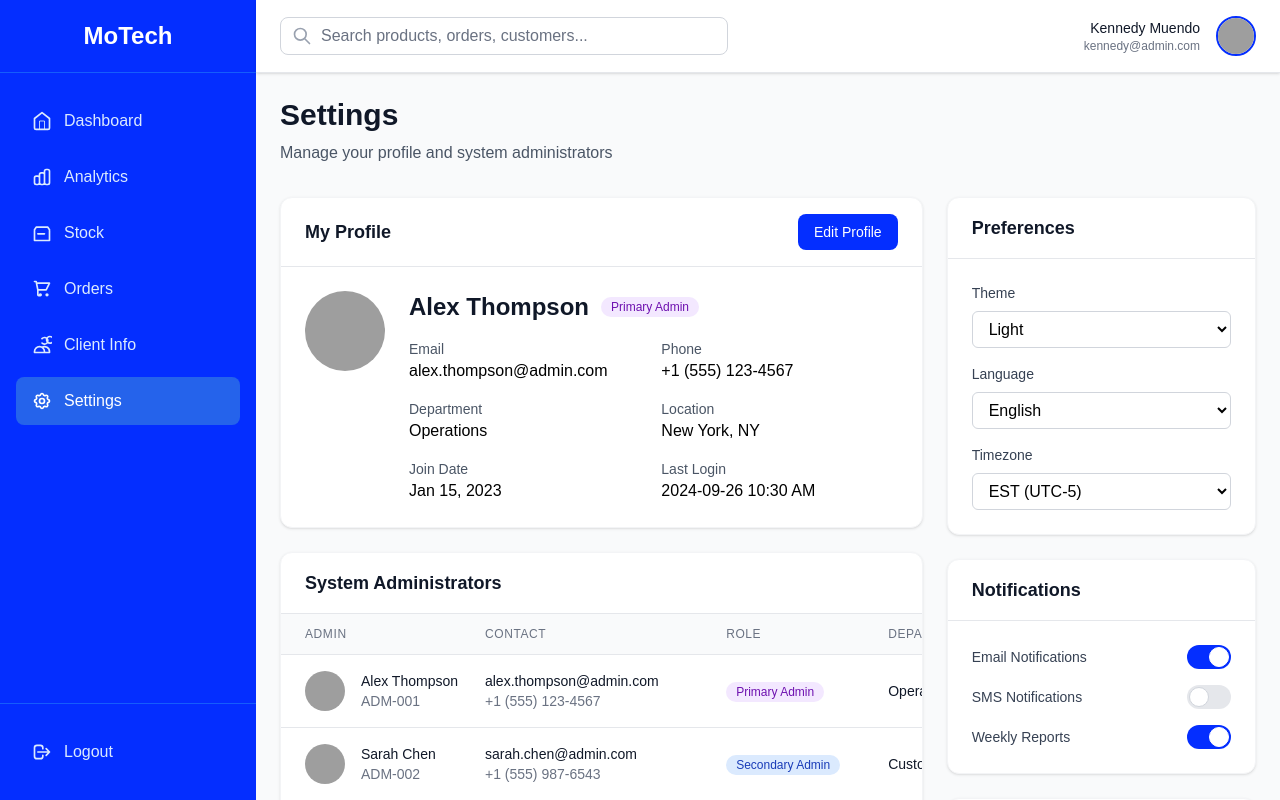
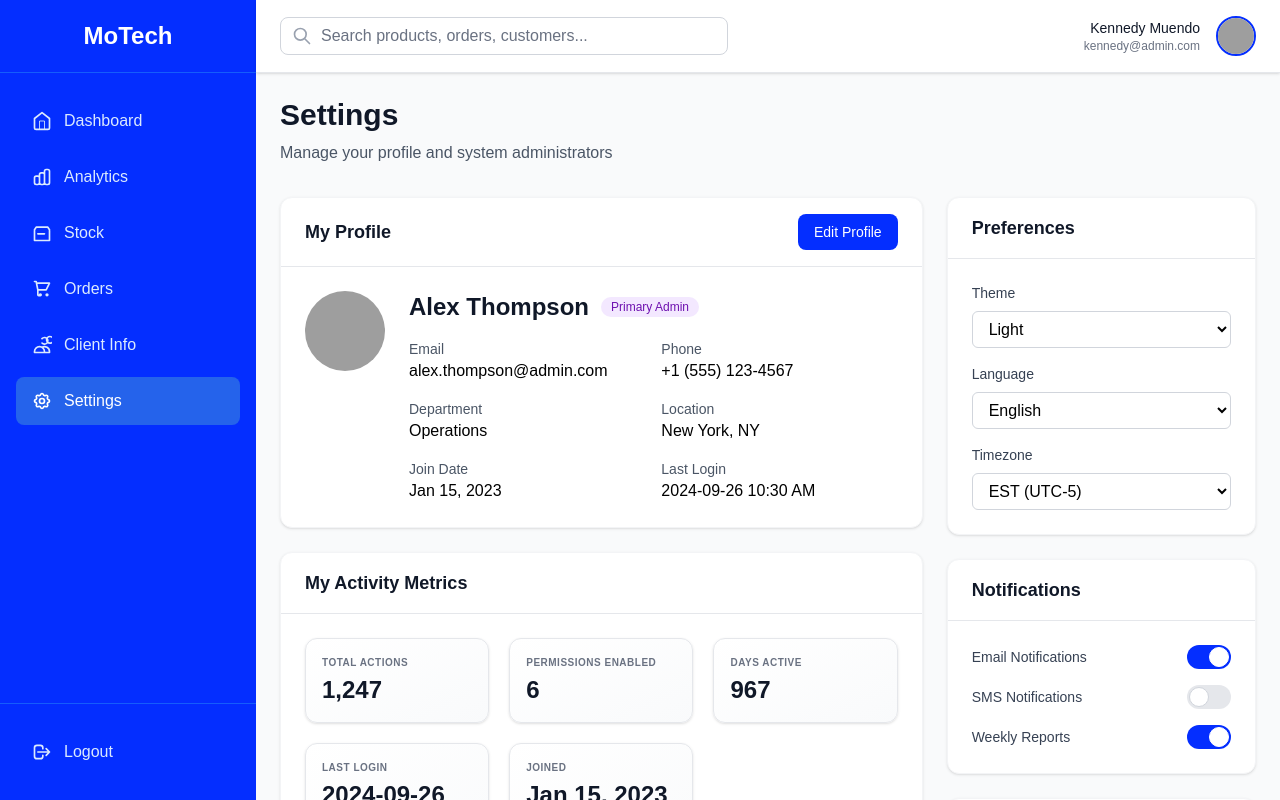
Before and after one commit to muendokennedy/ai-powered-ecommerce-tech-frontend, a Vue app: page /admin/settings in a window 1280 px wide. Built offline with nearby package versions, Linux system fonts and the light colour scheme; grey boxes are pictures that could not be loaded.

Commit message:
Added recent activity log and the summary metrics of the currently logged in admin account

```diff
--- a/src/views/Admin/SettingsView.vue
+++ b/src/views/Admin/SettingsView.vue
@@ -1,5 +1,5 @@
 <script setup>
-import { reactive, ref } from 'vue'
+import { reactive, ref, computed } from 'vue'
 import AdminSidebar from '@/components/Admin/AdminSidebar.vue'
 import AdminHeader from '@/components/Admin/AdminHeader.vue'
 
@@ -260,6 +260,27 @@ const formatDate = (dateString) => {
   })
 }
 
+// --- Profile Metrics & Recent Activity (Derived) ---
+const currentAdminRecord = computed(() => admins.find(a => a.id === currentAdmin.id))
+const diffInDays = (from) => {
+  const start = new Date(from)
+  const now = new Date()
+  return Math.max(0, Math.floor((now - start)/(1000*60*60*24)))
+}
+const profileMetrics = computed(() => {
+  const a = currentAdminRecord.value
+  if (!a) return []
+  const permissionsEnabled = Object.values(a.permissions || {}).filter(Boolean).length
+  return [
+    { label: 'Total Actions', value: a.totalActions?.toLocaleString?.() || '—' },
+    { label: 'Permissions Enabled', value: permissionsEnabled },
+    { label: 'Days Active', value: diffInDays(a.joinDate) },
+    { label: 'Last Login', value: a.lastLogin || '—' },
+    { label: 'Joined', value: formatDate(a.joinDate) }
+  ]
+})
+const recentActivity = computed(() => (currentAdminRecord.value?.activityLog || []).slice(0,6))
+
 const updatePreference = (key, value) => {
   currentAdmin.preferences[key] = value
   showNotification({ type: 'success', title: 'Preference Saved', message: `${key.replace(/([A-Z])/g,' $1')} updated.` })
@@ -392,6 +413,7 @@ function showNotification({ type='info', title='', message='', duration=4000 })
             <!-- Profile Section -->
             <div class="lg:col-span-2 space-y-6">
               <!-- Current Admin Profile -->
+               <div>
                  <div class="bg-white rounded-xl shadow-sm border border-gray-100">
                    <div class="px-6 py-4 border-b border-gray-200 flex items-center justify-between">
                      <h3 class="text-lg font-semibold text-gray-900">My Profile</h3>
@@ -441,86 +463,48 @@ function showNotification({ type='info', title='', message='', duration=4000 })
                      </div>
                    </div>
                  </div>
-
-              <!-- System Administrators Table -->
-              <div class="bg-white rounded-xl shadow-sm border border-gray-100">
-                <div class="px-6 py-4 border-b border-gray-200">
-                  <h3 class="text-lg font-semibold text-gray-900">System Administrators</h3>
                </div>
-
-                <div class="overflow-x-auto">
-                  <table class="min-w-full divide-y divide-gray-200">
-                    <thead class="bg-gray-50">
-                      <tr>
-                        <th class="px-6 py-3 text-left text-xs font-medium text-gray-500 uppercase tracking-wider">Admin</th>
-                        <th class="px-6 py-3 text-left text-xs font-medium text-gray-500 uppercase tracking-wider">Contact</th>
-                        <th class="px-6 py-3 text-left text-xs font-medium text-gray-500 uppercase tracking-wider">Role</th>
-                        <th class="px-6 py-3 text-left text-xs font-medium text-gray-500 uppercase tracking-wider">Department</th>
-                        <th class="px-6 py-3 text-left text-xs font-medium text-gray-500 uppercase tracking-wider">Status</th>
-                        <th class="px-6 py-3 text-left text-xs font-medium text-gray-500 uppercase tracking-wider">Last Login</th>
-                        <th class="px-6 py-3 text-left text-xs font-medium text-gray-500 uppercase tracking-wider">Actions</th>
-                      </tr>
-                    </thead>
-                    <tbody class="bg-white divide-y divide-gray-200">
-                      <tr v-for="admin in admins" :key="admin.id" class="hover:bg-gray-50">
-                        <td class="px-6 py-4 whitespace-nowrap">
-                          <div class="flex items-center">
-                            <img :src="admin.avatar" :alt="admin.name" class="h-10 w-10 rounded-full object-cover mr-4">
-                            <div>
-                              <div class="text-sm font-medium text-gray-900">{{ admin.name }}</div>
-                              <div class="text-sm text-gray-500">{{ admin.id }}</div>
+                <!-- Metrics & Recent Activity (Directly Below Profile) -->
+                <!-- Metrics Card -->
+                <div class="bg-white rounded-xl shadow-sm border border-gray-100 xl:col-span-2">
+                  <div class="px-6 py-4 border-b border-gray-200 flex items-center justify-between">
+                    <h3 class="text-lg font-semibold text-gray-900">My Activity Metrics</h3>
                   </div>
-                          </div>
-                        </td>
-                        <td class="px-6 py-4 whitespace-nowrap">
-                          <div class="text-sm text-gray-900">{{ admin.email }}</div>
-                          <div class="text-sm text-gray-500">{{ admin.phone }}</div>
-                        </td>
-                        <td class="px-6 py-4 whitespace-nowrap">
-                          <span :class="['inline-flex items-center px-2.5 py-0.5 rounded-full text-xs font-medium', getRoleColor(admin.role)]">
-                            {{ admin.role }}
-                          </span>
-                        </td>
-                        <td class="px-6 py-4 whitespace-nowrap text-sm text-gray-900">
-                          {{ admin.department }}
-                        </td>
-                        <td class="px-6 py-4 whitespace-nowrap">
-                          <span :class="['inline-flex items-center px-2.5 py-0.5 rounded-full text-xs font-medium', getStatusColor(admin.status)]">
-                            {{ admin.status }}
-                          </span>
-                        </td>
-                        <td class="px-6 py-4 whitespace-nowrap text-sm text-gray-500">
-                          {{ admin.lastLogin }}
-                        </td>
-                        <td class="px-6 py-4 whitespace-nowrap text-sm font-medium">
-                          <div class="flex space-x-2">
-                            <button @click="viewAdminDetails(admin)" class="text-[#042EFF] hover:text-blue-600" title="View Details">
-                              <svg class="w-4 h-4" fill="none" stroke="currentColor" viewBox="0 0 24 24">
-                                <path stroke-linecap="round" stroke-linejoin="round" stroke-width="2" d="M15 12a3 3 0 11-6 0 3 3 0 016 0z"/>
-                                <path stroke-linecap="round" stroke-linejoin="round" stroke-width="2" d="M2.458 12C3.732 7.943 7.523 5 12 5c4.478 0 8.268 2.943 9.542 7-1.274 4.057-5.064 7-9.542 7-4.477 0-8.268-2.943-9.542-7z"/>
-                              </svg>
-                            </button>
-                            <button
-                              @click="confirmDeleteAdmin(admin)"
-                              :class="[
-                                'hover:text-red-800',
-                                admin.role === 'Primary Admin' ? 'text-gray-400 cursor-not-allowed' : 'text-red-600'
-                              ]"
-                              :disabled="admin.role === 'Primary Admin'"
-                              :title="admin.role === 'Primary Admin' ? 'Primary Admin cannot be deleted' : 'Delete Admin'"
-                            >
-                              <svg class="w-4 h-4" fill="none" stroke="currentColor" viewBox="0 0 24 24">
-                                <path stroke-linecap="round" stroke-linejoin="round" stroke-width="2" d="M19 7l-.867 12.142A2 2 0 0116.138 21H7.862a2 2 0 01-1.995-1.858L5 7m5 4v6m4-6v6m1-10V4a1 1 0 00-1-1h-4a1 1 0 00-1 1v3M4 7h16"/>
-                              </svg>
-                            </button>
-                          </div>
-                        </td>
-                      </tr>
-                    </tbody>
-                  </table>
+                  <div class="p-6">
+                    <div class="grid gap-5 sm:grid-cols-2 lg:grid-cols-3">
+                      <div v-for="m in profileMetrics" :key="m.label" class="relative rounded-xl border border-gray-200 bg-gradient-to-br from-white to-gray-50 p-4 shadow-sm overflow-hidden group">
+                        <div class="absolute inset-0 opacity-0 group-hover:opacity-100 transition-opacity bg-[radial-gradient(circle_at_30%_30%,rgba(4,46,255,0.07),transparent)]"></div>
+                        <p class="text-[10px] font-semibold uppercase tracking-wider text-gray-500">{{ m.label }}</p>
+                        <p class="mt-1 text-2xl font-semibold text-gray-900">{{ m.value }}</p>
                       </div>
                     </div>
                   </div>
+              <div class="grid grid-cols-1 xl:grid-cols-3 gap-6">
+                </div>
+              </div>
+              <!-- Recent Activity Card -->
+              <div class="bg-white rounded-xl shadow-sm border border-gray-100">
+                <div class="px-6 py-4 border-b border-gray-200 flex items-center justify-between">
+                  <h3 class="text-lg font-semibold text-gray-900">Recent Activity</h3>
+                </div>
+                <div class="p-6">
+                  <ul class="space-y-4" v-if="recentActivity.length">
+                    <li v-for="(item,idx) in recentActivity" :key="idx" class="flex items-start space-x-3">
+                      <div class="mt-0.5 h-2.5 w-2.5 rounded-full bg-[#042EFF] ring-4 ring-[#042EFF]/10"></div>
+                      <div class="flex-1">
+                        <p class="text-sm font-medium text-gray-800">{{ item.action }}</p>
+                        <p class="text-xs text-gray-500">{{ item.date }}</p>
+                      </div>
+                    </li>
+                  </ul>
+                  <div v-else class="text-sm text-gray-500 italic">No recent activity recorded.</div>
+                </div>
+              </div>
+
+
+            </div>
+
+
 
             <!-- Preferences Section -->
             <div class="space-y-6">
@@ -634,6 +618,84 @@ function showNotification({ type='info', title='', message='', duration=4000 })
                     </span>
                   </div>
                 </div>
+              </div>
+            </div>
+            <!-- System Administrators Table -->
+              <div class="bg-white col-span-3 rounded-xl shadow-sm border border-gray-100">
+                <div class="px-6 py-4 border-b border-gray-200">
+                  <h3 class="text-lg font-semibold text-gray-900">System Administrators</h3>
+                </div>
+
+                <div class="overflow-x-auto">
+                  <table class="min-w-full divide-y divide-gray-200">
+                    <thead class="bg-gray-50">
+                      <tr>
+                        <th class="px-6 py-3 text-left text-xs font-medium text-gray-500 uppercase tracking-wider">Admin</th>
+                        <th class="px-6 py-3 text-left text-xs font-medium text-gray-500 uppercase tracking-wider">Contact</th>
+                        <th class="px-6 py-3 text-left text-xs font-medium text-gray-500 uppercase tracking-wider">Role</th>
+                        <th class="px-6 py-3 text-left text-xs font-medium text-gray-500 uppercase tracking-wider">Department</th>
+                        <th class="px-6 py-3 text-left text-xs font-medium text-gray-500 uppercase tracking-wider">Status</th>
+                        <th class="px-6 py-3 text-left text-xs font-medium text-gray-500 uppercase tracking-wider">Last Login</th>
+                        <th class="px-6 py-3 text-left text-xs font-medium text-gray-500 uppercase tracking-wider">Actions</th>
+                      </tr>
+                    </thead>
+                    <tbody class="bg-white divide-y divide-gray-200">
+                      <tr v-for="admin in admins" :key="admin.id" class="hover:bg-gray-50">
+                        <td class="px-6 py-4 whitespace-nowrap">
+                          <div class="flex items-center">
+                            <img :src="admin.avatar" :alt="admin.name" class="h-10 w-10 rounded-full object-cover mr-4">
+                            <div>
+                              <div class="text-sm font-medium text-gray-900">{{ admin.name }}</div>
+                              <div class="text-sm text-gray-500">{{ admin.id }}</div>
+                            </div>
+                          </div>
+                        </td>
+                        <td class="px-6 py-4 whitespace-nowrap">
+                          <div class="text-sm text-gray-900">{{ admin.email }}</div>
+                          <div class="text-sm text-gray-500">{{ admin.phone }}</div>
+                        </td>
+                        <td class="px-6 py-4 whitespace-nowrap">
+                          <span :class="['inline-flex items-center px-2.5 py-0.5 rounded-full text-xs font-medium', getRoleColor(admin.role)]">
+                            {{ admin.role }}
+                          </span>
+                        </td>
+                        <td class="px-6 py-4 whitespace-nowrap text-sm text-gray-900">
+                          {{ admin.department }}
+                        </td>
+                        <td class="px-6 py-4 whitespace-nowrap">
+                          <span :class="['inline-flex items-center px-2.5 py-0.5 rounded-full text-xs font-medium', getStatusColor(admin.status)]">
+                            {{ admin.status }}
+                          </span>
+                        </td>
+                        <td class="px-6 py-4 whitespace-nowrap text-sm text-gray-500">
+                          {{ admin.lastLogin }}
+                        </td>
+                        <td class="px-6 py-4 whitespace-nowrap text-sm font-medium">
+                          <div class="flex space-x-2">
+                            <button @click="viewAdminDetails(admin)" class="text-[#042EFF] hover:text-blue-600" title="View Details">
+                              <svg class="w-4 h-4" fill="none" stroke="currentColor" viewBox="0 0 24 24">
+                                <path stroke-linecap="round" stroke-linejoin="round" stroke-width="2" d="M15 12a3 3 0 11-6 0 3 3 0 016 0z"/>
+                                <path stroke-linecap="round" stroke-linejoin="round" stroke-width="2" d="M2.458 12C3.732 7.943 7.523 5 12 5c4.478 0 8.268 2.943 9.542 7-1.274 4.057-5.064 7-9.542 7-4.477 0-8.268-2.943-9.542-7z"/>
+                              </svg>
+                            </button>
+                            <button
+                              @click="confirmDeleteAdmin(admin)"
+                              :class="[
+                                'hover:text-red-800',
+                                admin.role === 'Primary Admin' ? 'text-gray-400 cursor-not-allowed' : 'text-red-600'
+                              ]"
+                              :disabled="admin.role === 'Primary Admin'"
+                              :title="admin.role === 'Primary Admin' ? 'Primary Admin cannot be deleted' : 'Delete Admin'"
+                            >
+                              <svg class="w-4 h-4" fill="none" stroke="currentColor" viewBox="0 0 24 24">
+                                <path stroke-linecap="round" stroke-linejoin="round" stroke-width="2" d="M19 7l-.867 12.142A2 2 0 0116.138 21H7.862a2 2 0 01-1.995-1.858L5 7m5 4v6m4-6v6m1-10V4a1 1 0 00-1-1h-4a1 1 0 00-1 1v3M4 7h16"/>
+                              </svg>
+                            </button>
+                          </div>
+                        </td>
+                      </tr>
+                    </tbody>
+                  </table>
                 </div>
               </div>
           </div>
```
Lines whose indentation alone changed are shown as unchanged.
